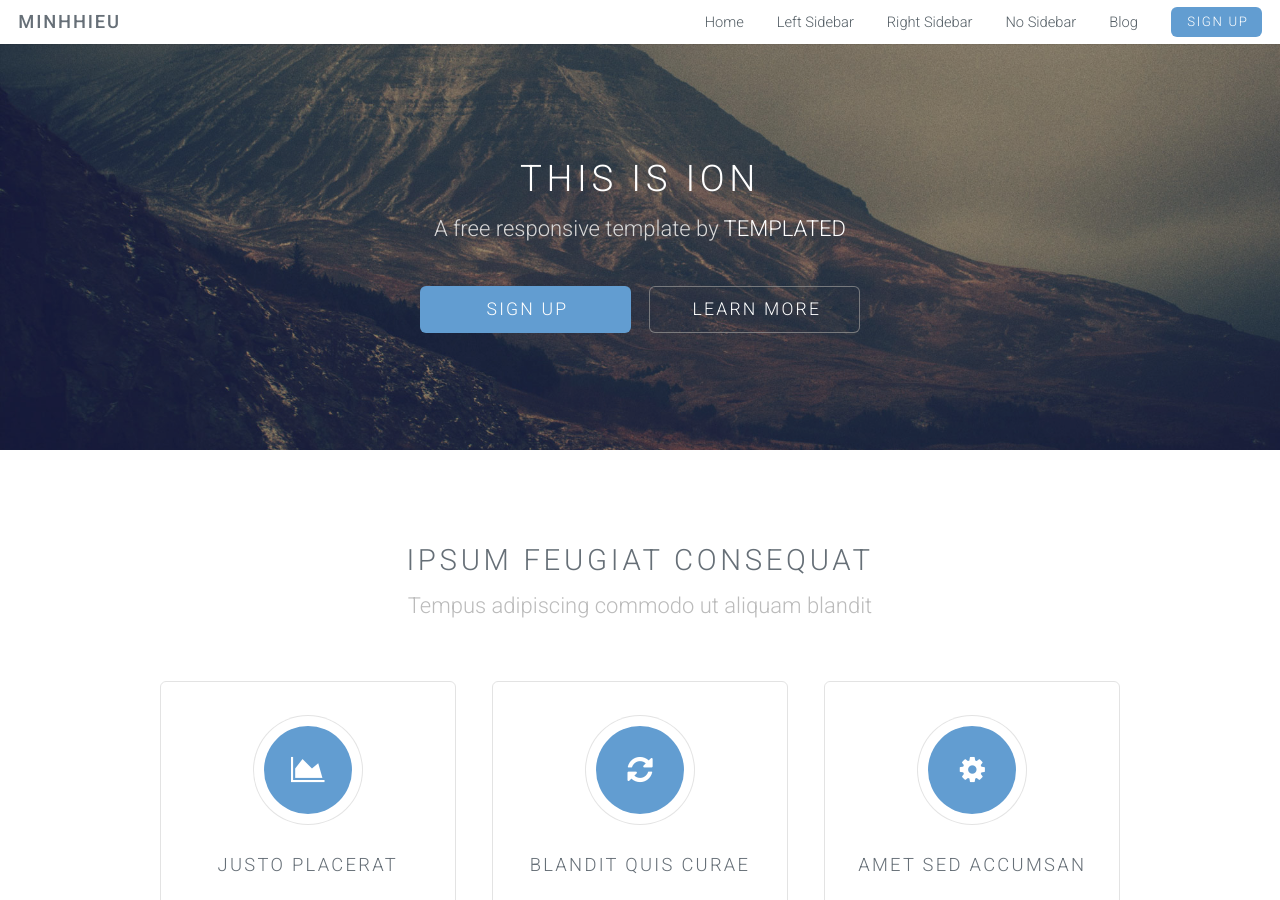
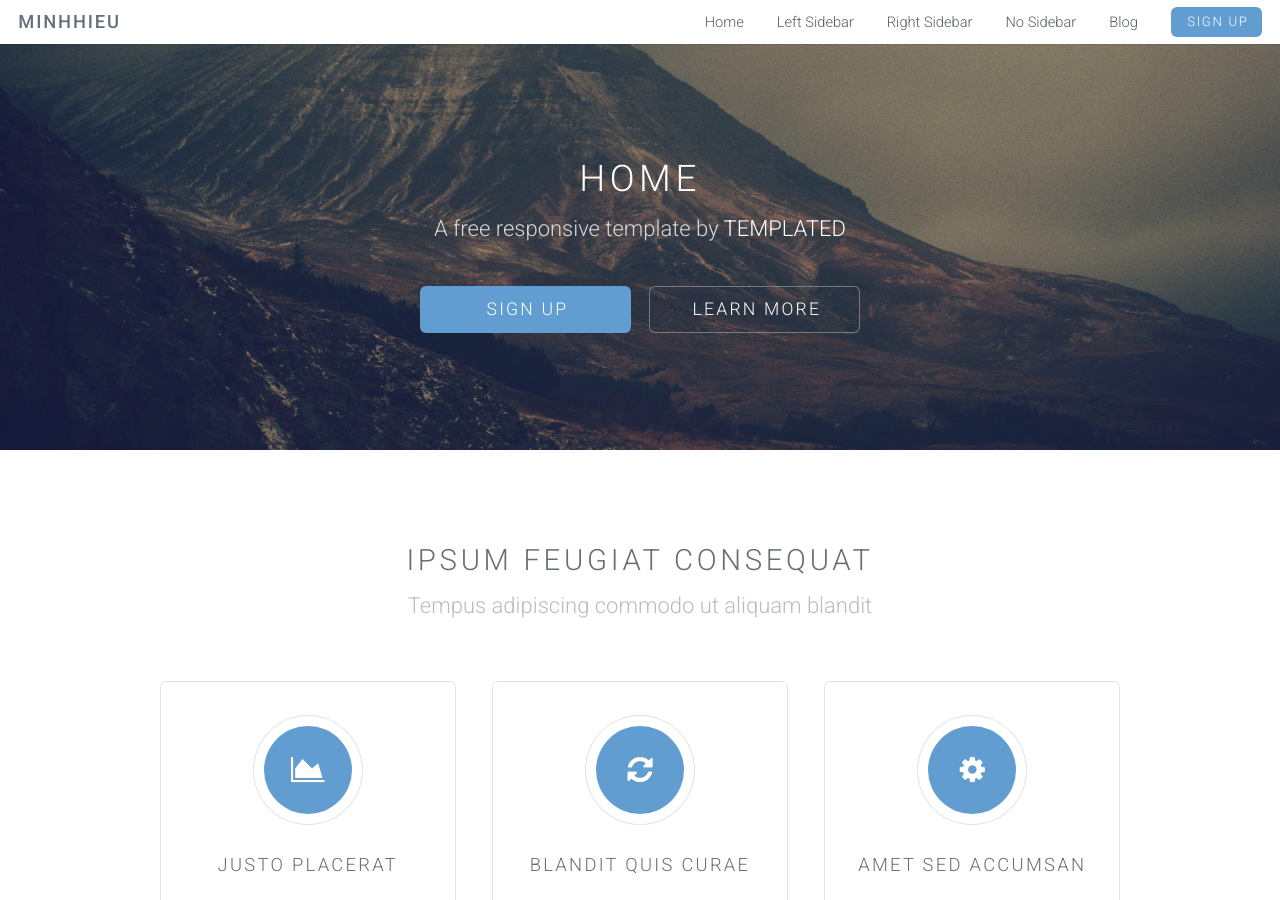
Before and after one commit to MinhHieuDo/minhhieudo.github.io, a Jekyll site: the page built from index.html, in a window 1280 px wide and 900 px high. Built offline with Jekyll 4.4.1, drawn with Linux system fonts in a browser that asks for light colours.

Commit message:
Second push

```diff
--- a/_layouts/landing-page.html
+++ b/_layouts/landing-page.html
@@ -10,7 +10,7 @@
         <!-- Banner -->
         <section id="banner">
             <div class="inner">
-                <h2>This is Ion</h2>
+                <h2>Home</h2>
                 <p>A free responsive template by <a href="http://templated.co">TEMPLATED</a></p>
                 <ul class="actions">
                     <li><a href="#content" class="button big special">Sign Up</a></li>
```
